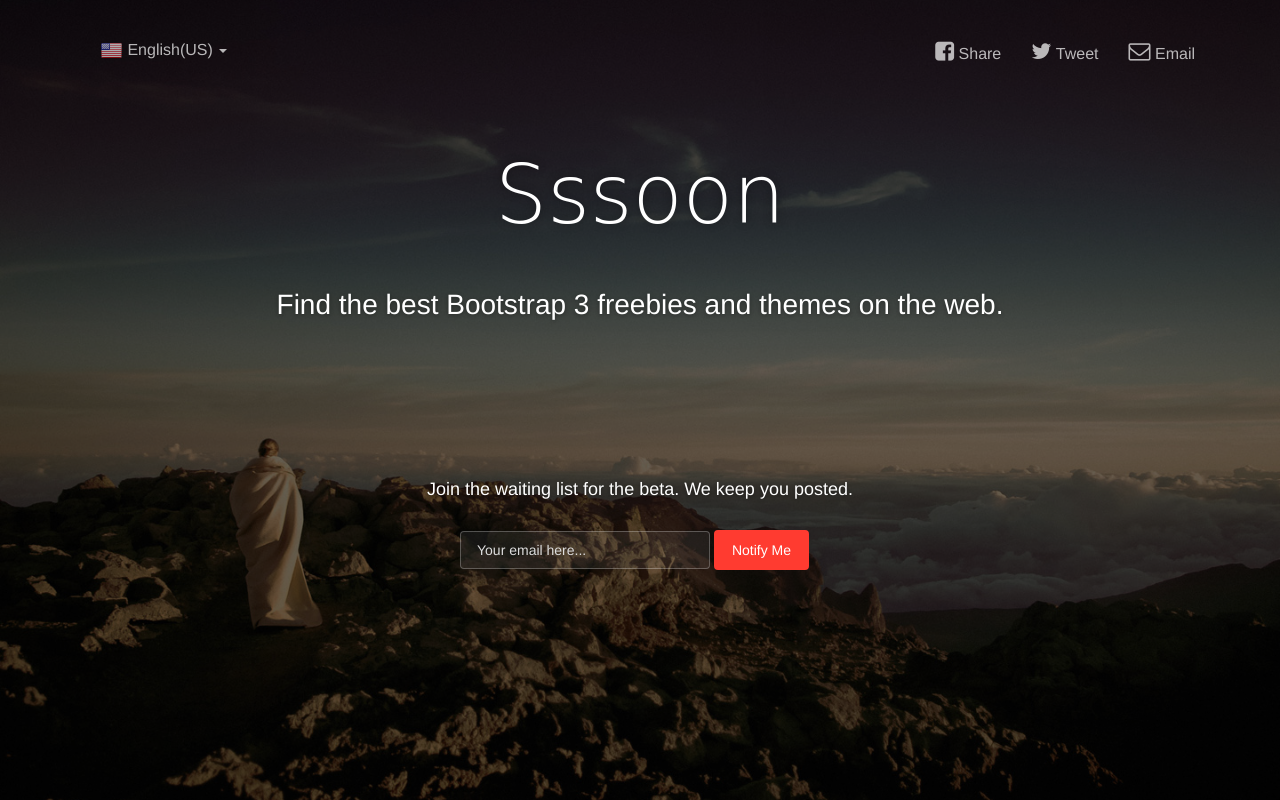
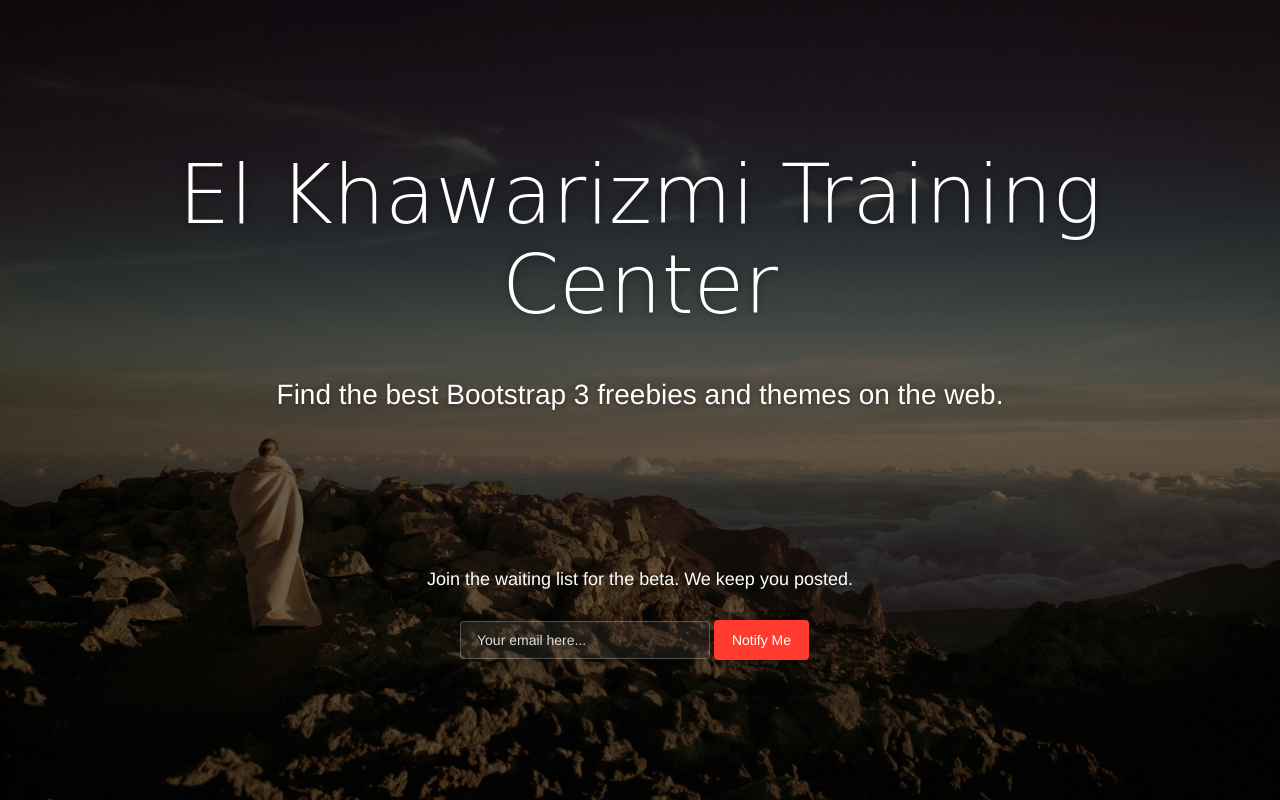
Before and after one commit to KTCDZ/ktcdz.github.io, a plain HTML site: page index.html in a window 1280 px wide. Drawn offline with Linux system fonts and the light colour scheme; a web font is replaced by a local one.

Commit message:
Update index.html

```diff
--- a/index.html
+++ b/index.html
@@ -7,7 +7,7 @@
     <meta content='width=device-width, initial-scale=1.0, maximum-scale=1.0, user-scalable=0' name='viewport' />
     <meta name="viewport" content="width=device-width" />
 
-    <title>Sssoon Page </title>
+    <title>El Khawarizmi Training Center </title>
 
     <link href="css/bootstrap.css" rel="stylesheet" />
 	<link href="css/coming-sssoon.css" rel="stylesheet" />
@@ -19,68 +19,7 @@
 </head>
 
 <body>
-<nav class="navbar navbar-transparent navbar-fixed-top" role="navigation">
-  <div class="container">
-    <!-- Brand and toggle get grouped for better mobile display -->
-    <div class="navbar-header">
-      <button type="button" class="navbar-toggle" data-toggle="collapse" data-target="#bs-example-navbar-collapse-1">
-        <span class="sr-only">Toggle navigation</span>
-        <span class="icon-bar"></span>
-        <span class="icon-bar"></span>
-        <span class="icon-bar"></span>
-      </button>
-    </div>
 
-    <!-- Collect the nav links, forms, and other content for toggling -->
-    <div class="collapse navbar-collapse" id="bs-example-navbar-collapse-1">
-      <ul class="nav navbar-nav">
-         <li class="dropdown">
-              <a href="#" class="dropdown-toggle" data-toggle="dropdown">
-                <img src="images/flags/US.png"/>
-                English(US)
-                <b class="caret"></b>
-              </a>
-              <ul class="dropdown-menu">
-                <li><a href="#"><img src="images/flags/DE.png"/> Deutsch</a></li>
-                <li><a href="#"><img src="images/flags/GB.png"/> English(UK)</a></li>
-                <li><a href="#"><img src="images/flags/FR.png"/> Français</a></li>
-                <li><a href="#"><img src="images/flags/RO.png"/> Română</a></li>
-                <li><a href="#"><img src="images/flags/IT.png"/> Italiano</a></li>
-
-                <li class="divider"></li>
-                <li><a href="#"><img src="images/flags/ES.png"/> Español <span class="label label-default">soon</span></a></li>
-                <li><a href="#"><img src="images/flags/BR.png"/> Português <span class="label label-default">soon</span></a></li>
-                <li><a href="#"><img src="images/flags/JP.png"/> 日本語 <span class="label label-default">soon</span></a></li>
-                <li><a href="#"><img src="images/flags/TR.png"/> Türkçe <span class="label label-default">soon</span></a></li>
-
-              </ul>
-        </li>
-
-      </ul>
-      <ul class="nav navbar-nav navbar-right">
-            <li>
-                <a href="#">
-                    <i class="fa fa-facebook-square"></i>
-                    Share
-                </a>
-            </li>
-             <li>
-                <a href="#">
-                    <i class="fa fa-twitter"></i>
-                    Tweet
-                </a>
-            </li>
-             <li>
-                <a href="#">
-                    <i class="fa fa-envelope-o"></i>
-                    Email
-                </a>
-            </li>
-       </ul>
-
-    </div><!-- /.navbar-collapse -->
-  </div><!-- /.container -->
-</nav>
 <div class="main" style="background-image: url('images/default.jpg')">
 
 <!--    Change the image source '/images/default.jpg' with your favourite image.     -->
@@ -91,7 +30,7 @@
 
     <div class="container">
         <h1 class="logo cursive">
-            Sssoon
+          El Khawarizmi Training Center
         </h1>
 <!--  H1 can have 2 designs: "logo" and "logo cursive"           -->
 
```
